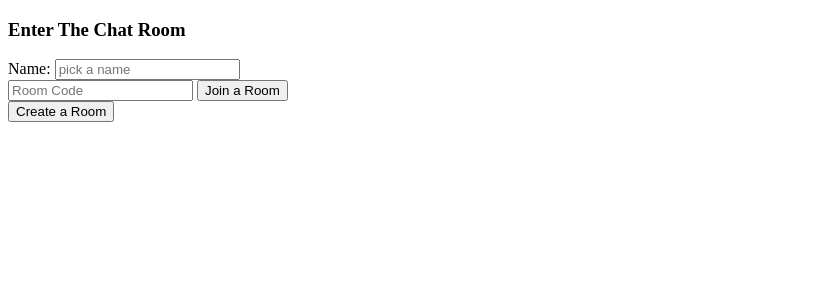
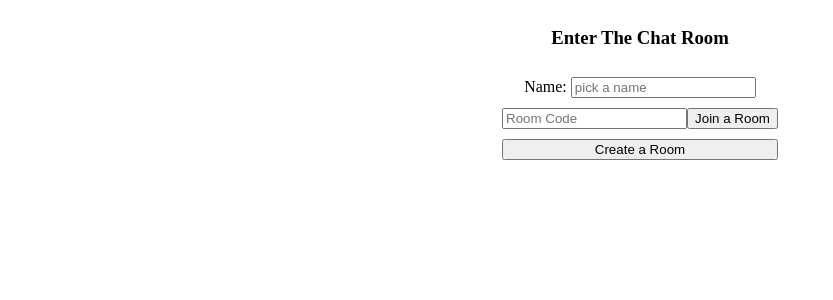
Before and after one commit to felipeAndradeMendes/flask-socketio-basic-chatroom, a Flask app: page / in a window 1280 px wide. Shown: the top 300 px of the page, without its empty margins (0-833 px from the left). Run offline with Flask 3, Linux system fonts and the light colour scheme; some libraries are stand-ins or nearby versions.

Commit message:
Cria style para classes de home.html

```diff
--- /dev/null
+++ b/static/css/style.css
@@ -0,0 +1,23 @@
+.content {
+    display: flex;
+    align-items: center;
+    justify-content: center;
+}
+
+.buttons {
+    display: flex;
+    flex-direction: column;
+    align-items: center;
+    justify-content: center;
+    gap: 10px;
+}
+
+.join {
+    display: flex;
+    flex-direction: row;
+    width: 100%;
+}
+
+.create-btn {
+    width: 100%;
+}
--- a/templates/home.html
+++ b/templates/home.html
@@ -1,7 +1,7 @@
 {% extends 'base.html' %}
 
 {% block content %}
-    <form method="post">
+    <form method="post" class="buttons">
         <h3>Enter The Chat Room</h3>
         <div>
             <label>Name:</label>
@@ -11,6 +11,6 @@
             <input type="text" placeholder="Room Code" name="code" value="{{ code }}">
             <button type="submit" name="join">Join a Room</button>
         </div>
-        <button type="submit" name="create">Create a Room</button>
+        <button type="submit" name="create" class="create-btn">Create a Room</button>
     </form>
 {% endblock %}
```
